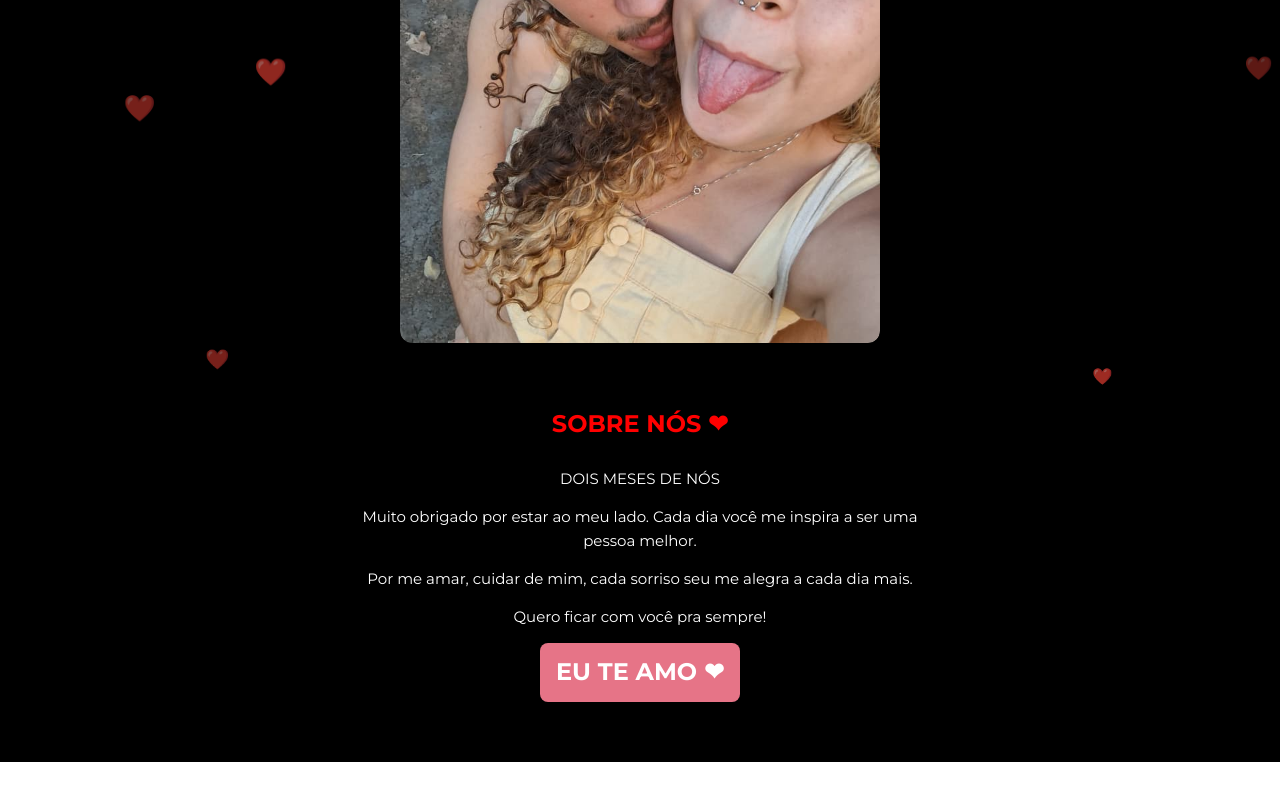
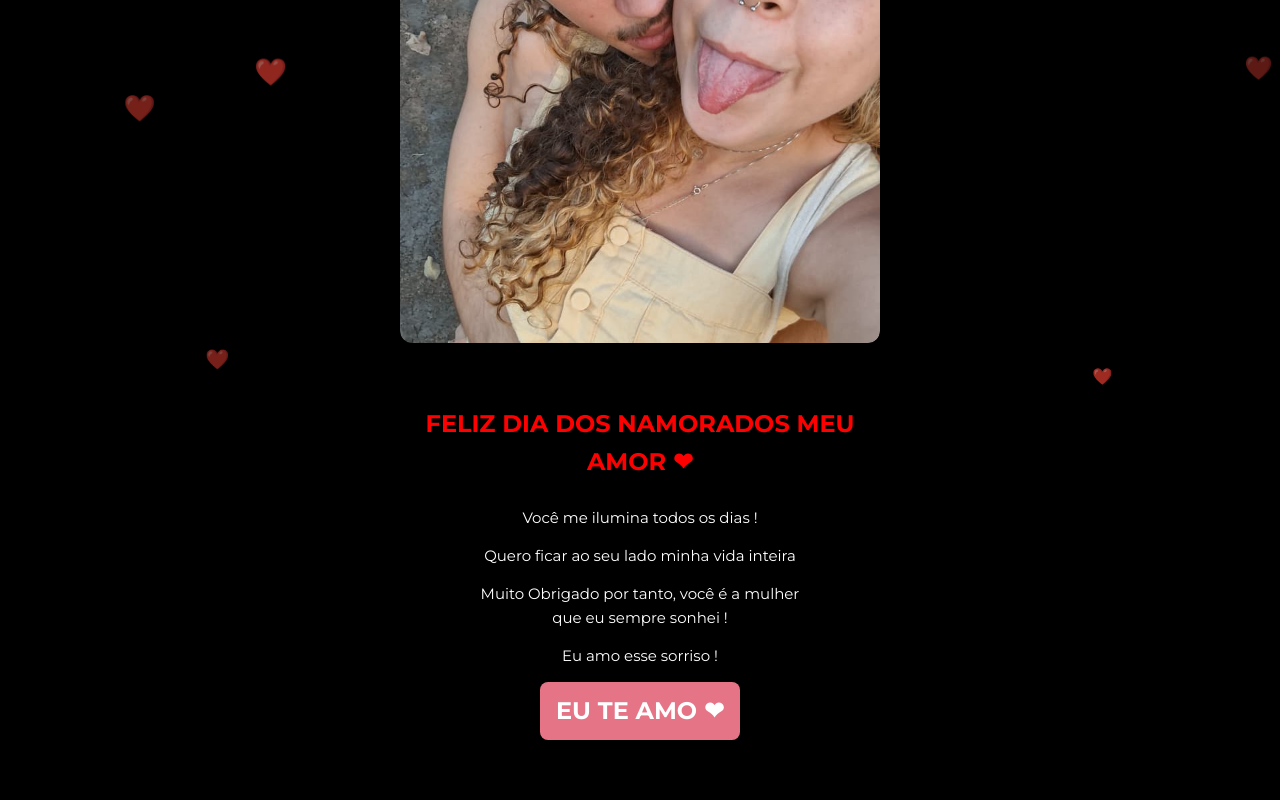
Before and after one commit to JoaoBraguin/n-s, a React (Create React App) app: page / in a window 1280 px wide. Shown: the part 381-1181 px from the top of the page. Before the commit the page ends 1143 px from the top, so only its background shows below. Built offline with nearby package versions, Linux system fonts and the light colour scheme.

Commit message:
atualizacaoo dia dos namorados

```diff
--- a/src/components/Carrosel3/index.jsx
+++ b/src/components/Carrosel3/index.jsx
@@ -18,7 +18,7 @@ export default function Carrosel3({ titulo, videos }) {
             {/* Spotify */}
             <iframe
                 className={style.iframe1}
-                src="https://open.spotify.com/embed/track/1xOvhnH7iTN1ChsptsT8w8?utm_source=generator&theme=0"
+                src="https://open.spotify.com/embed/track/66rhnZizvTv2ufYpyHoWoW?utm_source=generator&theme=0&si=456a2119d4e148bc" width="100%" height="352" frameBorder="0"
                 height="152"
                 frameBorder="0"
                 allowFullScreen
@@ -51,11 +51,12 @@ export default function Carrosel3({ titulo, videos }) {
                         </strong>
                     </div> */}
                     <div className={style.dec}>
-                        <h1 className={style.feliz}>SOBRE NÓS ❤</h1>
-                        <p>DOIS MESES DE NÓS</p>
-                        <p>Muito obrigado por estar ao meu lado. Cada dia você me inspira a ser uma pessoa melhor.</p>
-                        <p>Por me amar, cuidar de mim, cada sorriso seu me alegra a cada dia mais.</p>
-                        <p>Quero ficar com você pra sempre!</p>
+                        <h1 className={style.feliz}>FELIZ DIA DOS NAMORADOS MEU AMOR ❤</h1>
+                        {/* <p>DOIS MESES DE NÓS</p> */}
+                        <p>Você me ilumina todos os dias !</p>
+                        <p>Quero ficar ao seu lado minha vida inteira</p>
+                        <p>Muito Obrigado por tanto, você é a mulher que eu sempre sonhei !</p>
+                        <p>Eu amo esse sorriso !</p>
                         <div className={style.emvolta}>
                             <h1 className={style.final}>EU TE AMO ❤</h1>
                         </div>
--- a/src/components/Carrosel3/style.module.css
+++ b/src/components/Carrosel3/style.module.css
@@ -88,6 +88,7 @@
 
 .dec {
     display: flex;
+    align-items: center;
     flex-direction: column;
     gap: 14px;
     margin-top: 20px;
@@ -96,6 +97,8 @@
     font-size: 15px;
     line-height: 1.6;
     color: white;
+    width: 350px;
+
 }
 
 .dec h1 {
@@ -105,6 +108,7 @@
     margin: 0;
     font-family: "Montserrat", sans-serif;
     font-optical-sizing: auto;
+    width: 500px;
 }
 
 .feliz {
@@ -120,6 +124,8 @@
 
     .final {
         display: flex;
+        align-items: center;
+        justify-content: center;
         margin: auto;
         color: white !important;
     }
```
